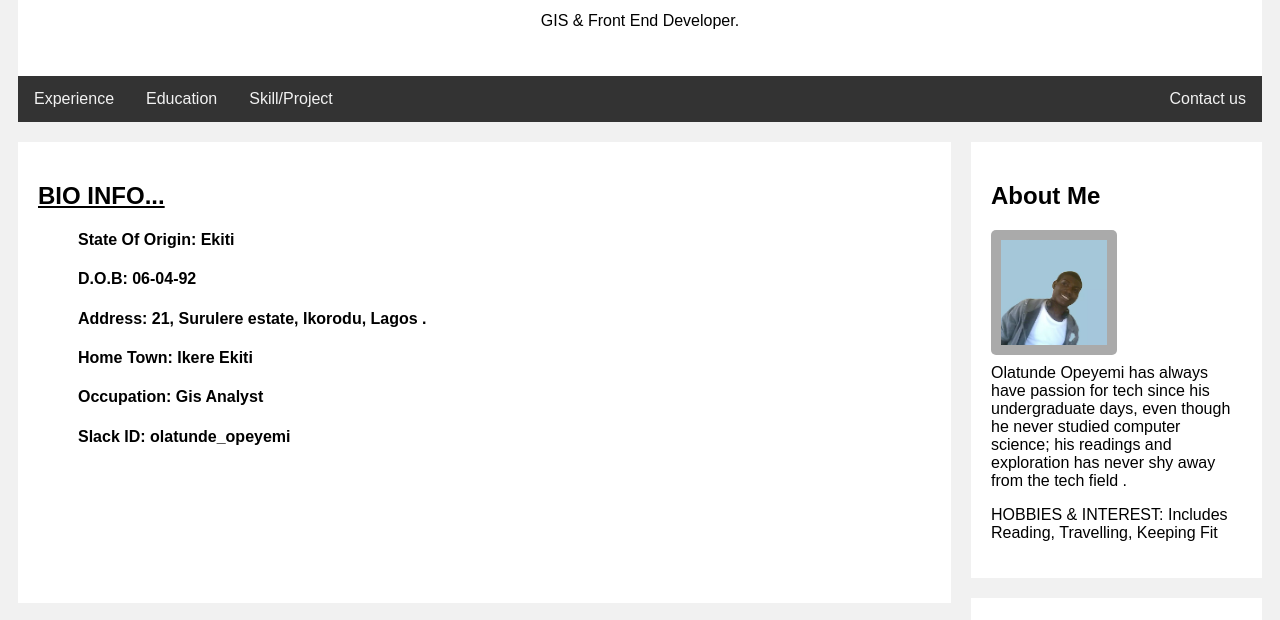
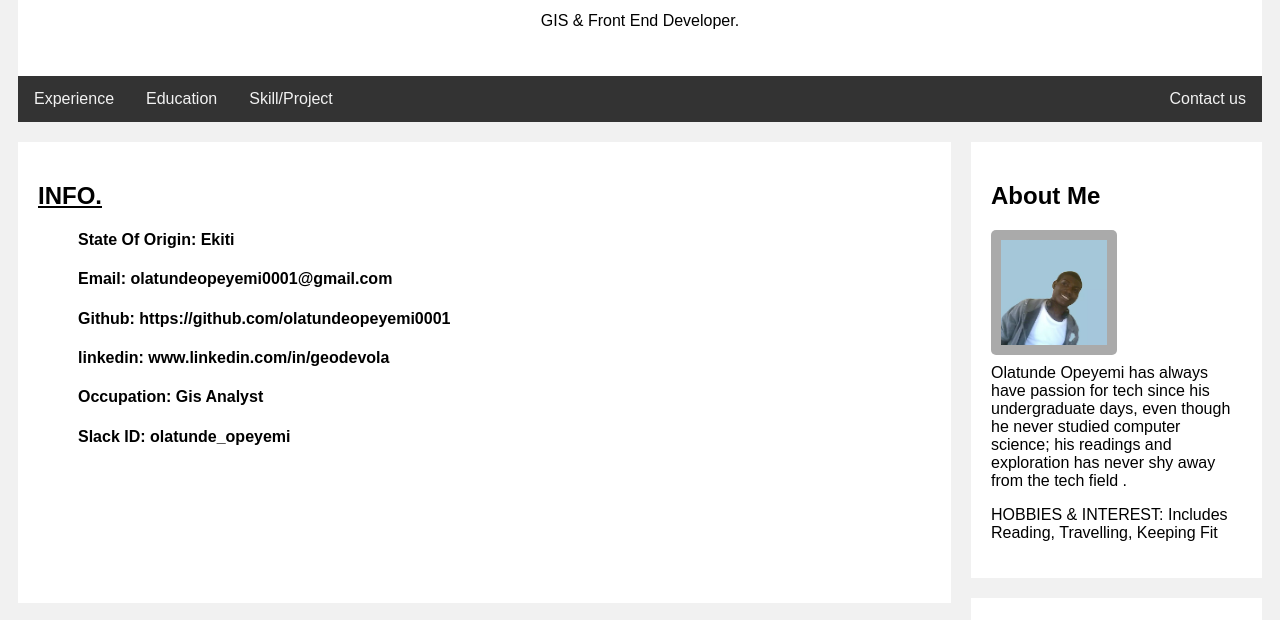
Before and after one commit to olatundeopeyemi0001/Olatunde_portfolio, a plain HTML site: page index.html in a window 1280 px wide. Shown: the part 161-781 px from the top of the page. Drawn offline with Linux system fonts and the light colour scheme.

Commit message:
new update

```diff
--- a/index.html
+++ b/index.html
@@ -125,11 +125,11 @@ body {
 <div class="row">
   <div class="leftcolumn">
     <div class="card">
-      <h2><u>BIO INFO...</u></h2>
+      <h2><u>INFO.</u></h2>
   <ul><h4>State Of Origin: Ekiti </ul>
-  <ul><h4>D.O.B: 06-04-92 </h5></ul>
-  <ul><h4>Address: 21, Surulere estate, Ikorodu, Lagos .</h5></ul>
-  <ul><h4>Home Town: Ikere Ekiti</h5></ul>
+  <ul><h4>Email: olatundeopeyemi0001@gmail.com</h5></ul>
+  <ul><h4>Github: https://github.com/olatundeopeyemi0001</h5></ul>
+  <ul><h4>linkedin: www.linkedin.com/in/geodevola </h5></ul>
   <ul><h4>Occupation: Gis Analyst </h5></ul>
   <ul><h4>Slack ID: olatunde_opeyemi</h5></ul>
 
```
